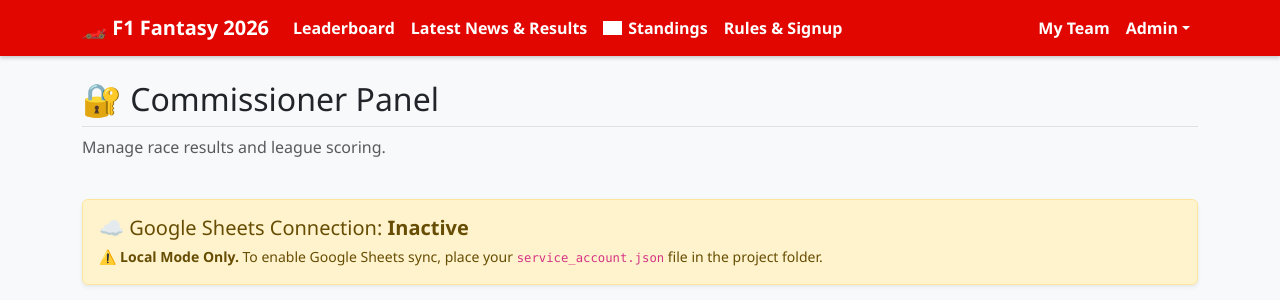
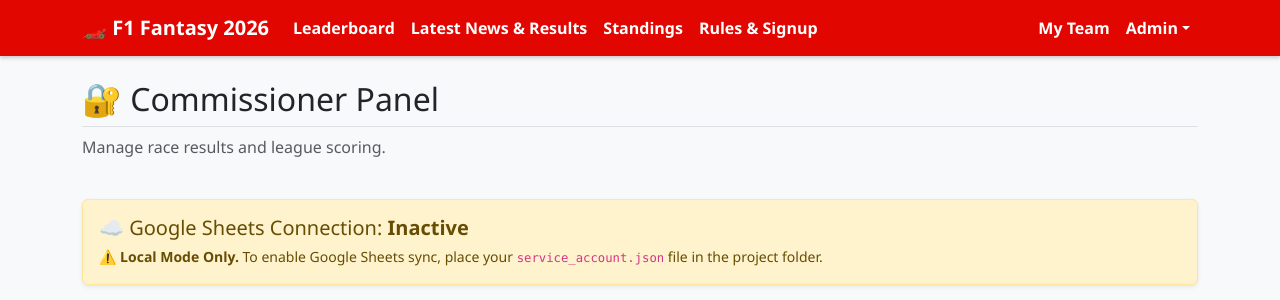
Before and after one commit to clarkey1993/f1-fantasy-2026, a Flask app: page /admin in a window 1280 px wide. Shown: the top 300 px of the page. Run offline with Flask 3, Linux system fonts and the light colour scheme; the visitor is signed in with stand-in values (Sample User, id 1); grey boxes are pictures that could not be loaded.

Commit message:
Remove image from Standings link in navigation bar for cleaner layout

```diff
--- a/templates/layout.html
+++ b/templates/layout.html
@@ -54,7 +54,7 @@
           <ul class="navbar-nav me-auto">
             <li class="nav-item"><a class="nav-link" href="{{ url_for('home') }}">Leaderboard</a></li>
             <li class="nav-item"><a class="nav-link" href="{{ url_for('news') }}">Latest News & Results</a></li>
-            <li class="nav-item"><a class="nav-link" href="{{ url_for('standings') }}"><img src="https://upload.wikimedia.org/wikipedia/commons/3/33/F1.svg" alt="F1" height="14" style="filter: brightness(0) invert(1); margin-right: 2px; vertical-align: -1px;"> Standings</a></li>
+            <li class="nav-item"><a class="nav-link" href="{{ url_for('standings') }}">Standings</a></li>
             <li class="nav-item"><a class="nav-link" href="{{ url_for('signup') }}">Rules & Signup</a></li>
           </ul>
           <ul class="navbar-nav">
```
